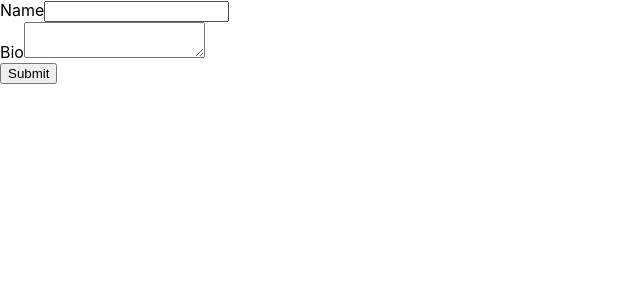
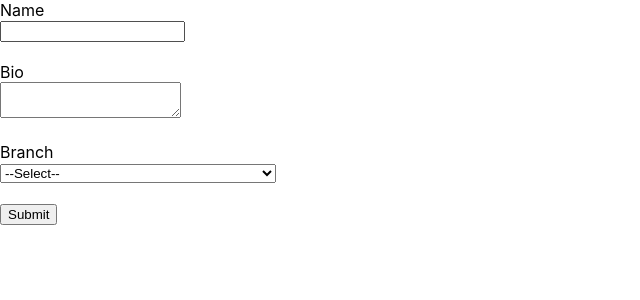
Before and after one commit to Saakethjayarama/React, a React (Create React App) app in the folder formik-learn/: page / in a window 1280 px wide. Shown: the top 300 px of the page, without its empty margins (0-640 px from the left). Built offline with nearby package versions, Linux system fonts and the light colour scheme.

Commit message:
select done

```diff
--- a/formik-learn/src/components/FormikContainer.jsx
+++ b/formik-learn/src/components/FormikContainer.jsx
@@ -7,6 +7,7 @@ function FormikContainer() {
   const initialValues = {
     name: "",
     bio: "",
+    branch: "",
   };
 
   const handleSubmit = (state, submitProps) => {
@@ -17,7 +18,27 @@ function FormikContainer() {
   const validationSchema = yup.object({
     name: yup.string().required("Required!"),
     bio: yup.string().required("Required!"),
+    branch: yup.string().required("Required!"),
   });
+
+  const branches = [
+    {
+      key: "",
+      value: "--Select--",
+    },
+    {
+      key: "CSE",
+      value: "Computer Science and Engineering",
+    },
+    {
+      key: "ISE",
+      value: "Information Science and Engineering",
+    },
+    {
+      key: "AI&ML",
+      value: "Artificial Intelligence and Machine Learning",
+    },
+  ];
 
   return (
     <div>
@@ -40,6 +61,13 @@ function FormikContainer() {
               label="Bio"
               type="text"
             />
+            <FormikControl
+              control="select"
+              name="branch"
+              label="Branch"
+              type="select"
+              options={branches}
+            />
             <button type="submit">Submit</button>
           </Form>
         )}
--- a/formik-learn/src/components/FormikControl.jsx
+++ b/formik-learn/src/components/FormikControl.jsx
@@ -1,5 +1,6 @@
 import React from "react";
 import Input from "./Input";
+import Select from "./Select";
 import Textarea from "./Textarea";
 
 function FormikControl({ control, ...rest }) {
@@ -8,6 +9,8 @@ function FormikControl({ control, ...rest }) {
       return <Input {...rest} />;
     case "textarea":
       return <Textarea {...rest} />;
+    case "select":
+      return <Select {...rest} />;
     default:
       return null;
   }
--- a/formik-learn/src/components/Input.jsx
+++ b/formik-learn/src/components/Input.jsx
@@ -6,8 +6,10 @@ function Input({ type, label, name, ...rest }) {
   return (
     <div className="form-control">
       <label htmlFor={name}>{label}</label>
-      <Field name={name} id={name} {...rest} />
+      <br />
+      <Field name={name} id={name} {...rest} /> <br />
       <ErrorMessage name={name} component={Error} />
+      <br />
     </div>
   );
 }
--- /dev/null
+++ b/formik-learn/src/components/Select.jsx
@@ -0,0 +1,28 @@
+import { ErrorMessage, Field } from "formik";
+import React from "react";
+import Error from "./Error";
+
+function Select({ name, label, options, ...rest }) {
+  console.log(options);
+
+  return (
+    <div className="form-control">
+      <label htmlFor={name}>{label}</label>
+      <br />
+      <Field name={name} {...rest} as="select">
+        {options.map((op, index) => {
+          return (
+            <option key={op.key} value={op.key}>
+              {op.value}
+            </option>
+          );
+        })}
+      </Field>
+      <br />
+      <ErrorMessage name={name} component={Error} />
+      <br />
+    </div>
+  );
+}
+
+export default Select;
--- a/formik-learn/src/components/Textarea.jsx
+++ b/formik-learn/src/components/Textarea.jsx
@@ -6,8 +6,11 @@ function Textarea({ name, label, ...rest }) {
   return (
     <div className="form-control">
       <label htmlFor={name}>{label}</label>
+      <br />
       <Field name={name} id={name} {...rest} as="textarea" />
+      <br />
       <ErrorMessage name={name} component={Error} />
+      <br />
     </div>
   );
 }
```
